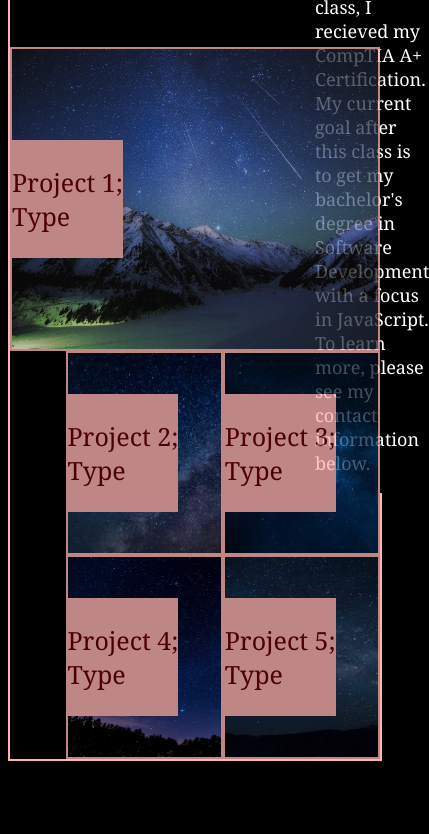
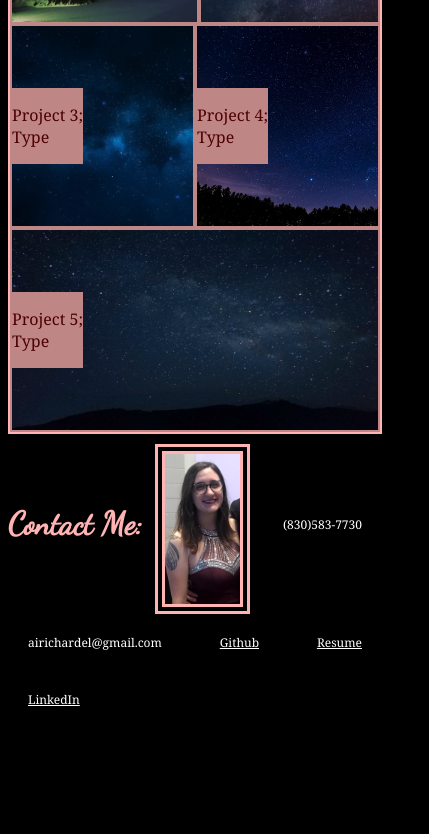
Before and after one commit to alicedebo/air-first-portfolio, a plain HTML site: page index.html in a window 390 px wide. Shown: the part 692-1526 px from the top of the page, 429 px wide, since content can reach past the window. After the commit the page ends 1428 px from the top, so only its background shows below. Drawn offline with Linux system fonts and the light colour scheme.

Commit message:
flex finished, fix up code

```diff
--- a/assets/css/style.css
+++ b/assets/css/style.css
@@ -54,15 +54,17 @@ h1 {
     padding-right: 80px;
     padding-bottom: 50px;
     padding-left: 30px;
+    flex-wrap: wrap;
 }
 
 .me {
     color: white;
     font-family: Georgia, 'Times New Roman', Times, serif;
     list-style-type: none;
-    font-size: 18px;
+    font-size: 100%;
     margin-top: 50px;
     margin-left: 20px;
+    flex-wrap: wrap;
 }
 
 .center {
@@ -129,7 +131,7 @@ span {
     background-image: url(../images/four.jpg);
     background-size: cover;
     height: 300px;
-    flex-shrink: 1;
+    flex-shrink: 2;
     width: 100%;
     min-width: 50%;
     opacity: 75%;
@@ -145,7 +147,6 @@ span {
     flex-shrink: 1;
     height: 200px;
     flex-basis: 35%;
-    margin-left: 15%;
     opacity: 75%;
 }
 
@@ -174,7 +175,6 @@ span {
     height: 200px;
     background-size: cover;
     flex-basis: 35%;
-    margin-left: 15%;
     opacity: 75%;
 }
 
@@ -202,6 +202,11 @@ h4 {
     font-size: 75px;
     font-family: 'Dancing Script', cursive;
     display: flex;
+}
+
+.myimage {
+    border: #ffb3b3 double 10px;
+    margin-top: 10px;
 }
 
 footer {
@@ -234,3 +239,33 @@ li {
     display: flex;
     padding: 20px;
 }
+
+@media screen and (max-width: 768px) {
+    .me {
+        flex-wrap: wrap;
+        font-size: 75%;
+    }
+    #about, #soon, #contact {
+        font-size: 200%;
+        color: #ffb3b3;
+    }
+    .explanations {
+        font-size: 100%;
+    }
+    .myimage {
+        width: 75px;
+        height: 150px;
+    }
+    h1 {
+        font-size: 100%;
+    }
+    .links {
+        font-size: 50%;
+    }
+    li {
+        font-size: 75%;
+    }
+    .one {
+        height: auto;
+    }
+}
```
